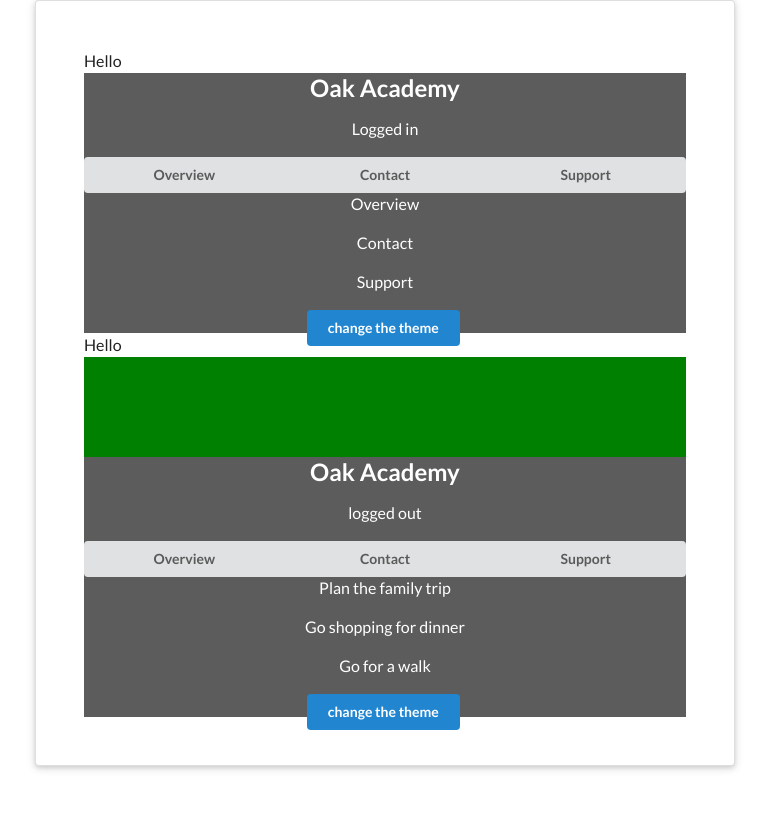
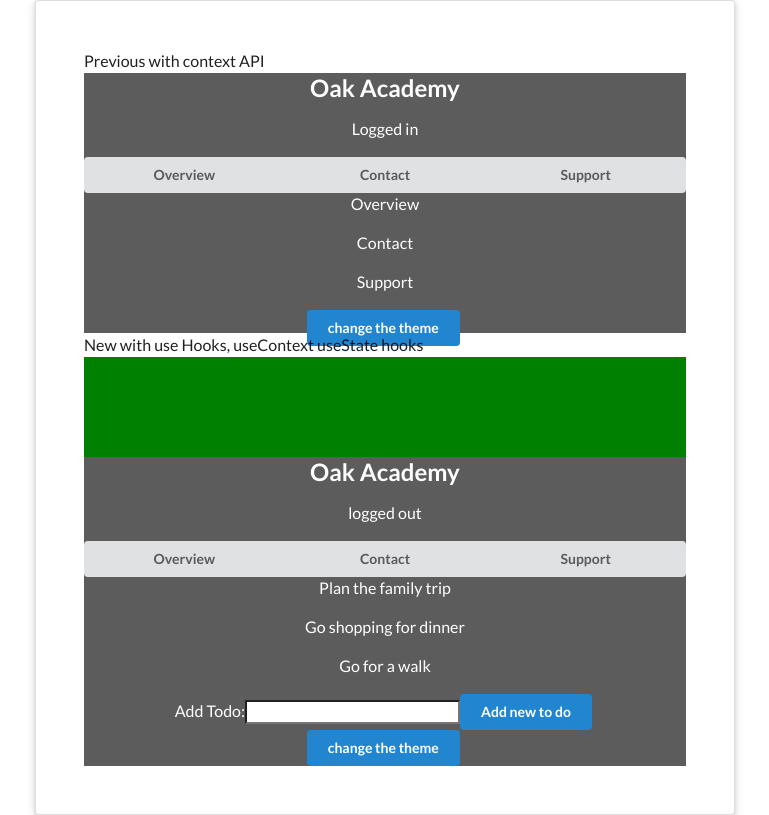
Before and after one commit to snegib/mernapp2021, a React (Create React App) app in the folder contextapi/: page / in a window 1280 px wide. Shown: the whole page, without its empty margins (255-1024 px from the left). Built offline with nearby package versions, Linux system fonts and the light colour scheme.

Commit message:
contextapi add new todo with hooks and context

```diff
--- a/contextapi/src/App.js
+++ b/contextapi/src/App.js
@@ -12,7 +12,7 @@ import ThemeContextProvider from './contexts/ThemeContext';
 import AuthContextProvider from './contexts/AuthContext';
 import AuthContextProviderD from './contexts/AuthContextD';
 
-import TodoListContextProvider  from './contexts/TodoListContext';
+import TodoListContextProvider from './contexts/TodoListContext';
 const App = () => {
   return (
     <div className="App">
@@ -41,7 +41,7 @@ const App = () => {
         So inside the 'ThemeContextProvider' component, we can access 'Navbar' and the 'TodoList' components
         */}
           <ThemeContextProvider>
-            Hello
+            Previous with context API
             <Navbar />
             <TodoList />
           </ThemeContextProvider>
@@ -49,7 +49,7 @@ const App = () => {
         <AuthContextProviderD>
           <TodoListContextProvider>
             <ThemeContextProvider>
-              Hello
+              New with use Hooks, useContext useState hooks
               <div style={{ height: '100px', background: 'green' }}></div>
               <NavbarD />
               <TodoListD />
--- a/contextapi/src/components/TodoListD.js
+++ b/contextapi/src/components/TodoListD.js
@@ -3,7 +3,7 @@ NOTE: not done any code change just for information.
 so for now, we have two context, one is 'AuthContext and second is 'ThemeContext'. so we are going to start to consume context using React hooks. And we consume these in different components in 'Navbar' as well as in the 'TodoList' component. and to show you how And to show you how to use hooks and context together, I'm going to refactor these components with new react functional components, and then we'll be able to see the usage of both contexts on the same pattern.
 And of course, we're going to see which usage of the context is cleaner and more readable. OK, so let's do that. For this we will create a Duplicate file with the same name, just will add CAPITAL LETTER 'D' at the end of the file NAME. for example 'TodoList.js' to 'TodoListD.js' */
 
-import React, { useContext } from 'react'; /* STEP 2 [useContext]
+import React, { useContext, useState } from 'react'; /* STEP 2 [useContext]
 import useContext */
 import { ThemeContext } from '../contexts/ThemeContext';
 import { TodoListContext } from '../contexts/TodoListContext';
@@ -17,8 +17,10 @@ const TodoListD = () => {
 
   // useContext(ThemeContext)
 
-  const { todos } = useContext(TodoListContext);
-  console.log('TodoListD todos ', todos);
+  const { todos, addTodo } =
+    useContext(TodoListContext); /* STEP 4 [About setTodos function]
+  now we deconstruct 'addTodo' function here. Now we need to pass a parameter to this 'addTodo' function, which will be the new to do that we want to add. So to do that. We're going to create an input field add  to do button. So that way, we'll be able to type a new To-Do into the input field that we're going to create and then click on add to do but. That we will also create in a minute. Now, when we do that, we're going to get the new to do that gets typed into the input field. see the form below*/
+  console.log('TodoListD todos ', todos, addTodo);
   /* STEP 7 [useContext]
    now restructuring different properties from the context object */
   const { isDarkTheme, darkTheme, lightTheme, changeTheme } =
@@ -26,16 +28,33 @@ const TodoListD = () => {
   /* STEP 8 [useContext]
     now you can add condition here*/
   const theme = isDarkTheme ? darkTheme : lightTheme;
+  const [todo, setTodo] = useState(''); /* STEP 8  [About setTodos function]
+  And now the only thing we need to do is pass this state to addTodo function. And I'm going to pass it. */
   console.log(
     'ThemeContext context in TodoListD render ',
     useContext(ThemeContext)
   );
+
+  /*  STEP 6 [About setTodos function]
+  Lets create the handleChange function here */
+  const handleChange = e => {
+    /*  STEP 7 [About setTodos function]
+    OK, so let's take whatever we have typed in and pass that in to the addTodo function. To do that, first of all, we'll need to store that data in this component state. So let's create that state above*/
+    console.log(e.target.value);
+    setTodo(e.target.value);
+  };
+
+  /* STEP 10 [About setTodos function]
+  and we can create a callback here*/
+  const handleFormSubmit = e => {
+    e.preventDefault();
+    addTodo(todo)
+  };
   return (
     <div
       style={{
         background: theme.background,
         color: theme.text,
-        height: '140px',
         textAlign: 'center',
       }}
     >
@@ -49,7 +68,21 @@ const TodoListD = () => {
         })
       ) : (
         <div> you don't have todos </div>
-      )}{' '}
+      )}
+      {/* STEP 5 [About setTodos function]
+      So now what we want to do is we're going to type something into this input field (<input type="submit" value="Add new to do" className="ui primary button" />) and hit that button and then we're going to grab whatever the users typed in. And pass it as a parameter to this addTodo function.  and then we grab that user entry, I am going to add in onChange event to
+      <input type="text" id="todo" onChange={handleChange} />. So whenever the user type, something in input field is onChange, event will automatically fire and this onChange event will call the 'handleChange' function.*/}
+      <form onSubmit={handleFormSubmit}>
+        {/*  STEP 9  [About setTodos function]
+        When this form is submitted. So I will add an onSubmit event to form. So when we submit this form, I'm going to call 'handleFormSubmit', callback.*/}
+        <label htmlFor="todo">Add Todo:</label>
+        <input type="text" id="todo" onChange={handleChange} />
+        <input
+          type="submit"
+          value="Add new to do"
+          className="ui primary button"
+        />
+      </form>
       <button className="ui button primary" onClick={changeTheme}>
         change the theme
       </button>
--- a/contextapi/src/contexts/TodoListContext.js
+++ b/contextapi/src/contexts/TodoListContext.js
@@ -9,8 +9,20 @@ const TodoListContextProvider = ({ children }) => {
     { text: 'Go shopping for dinner', id: 2 },
     { text: 'Go for a walk', id: 3 },
   ]);
+
+  /* STEP 1 [About setTodos function]
+  Here we want add new todo items. for this create a function and set new todos */
+  const addTodo = todo => {
+    /* STEP 2 [About setTodos function]
+    'todo' is param to get from user and update it in new list */
+    setTodos([
+      ...todos,
+      { text: todo, id: Math.random() },
+    ]); /* STEP 3 [About setTodos function]
+    this is completely new array, ...todos is existing list which is copying in new array and after that making same new structure data for new items. after that passing 'addTodo' function in  <TodoListContext.Provider> value props. now go to parent component 'TodoListD.js'*/
+  };
   return (
-    <TodoListContext.Provider value={{ todos }}>
+    <TodoListContext.Provider value={{ todos, addTodo }}>
       {children}
     </TodoListContext.Provider>
   );
```
